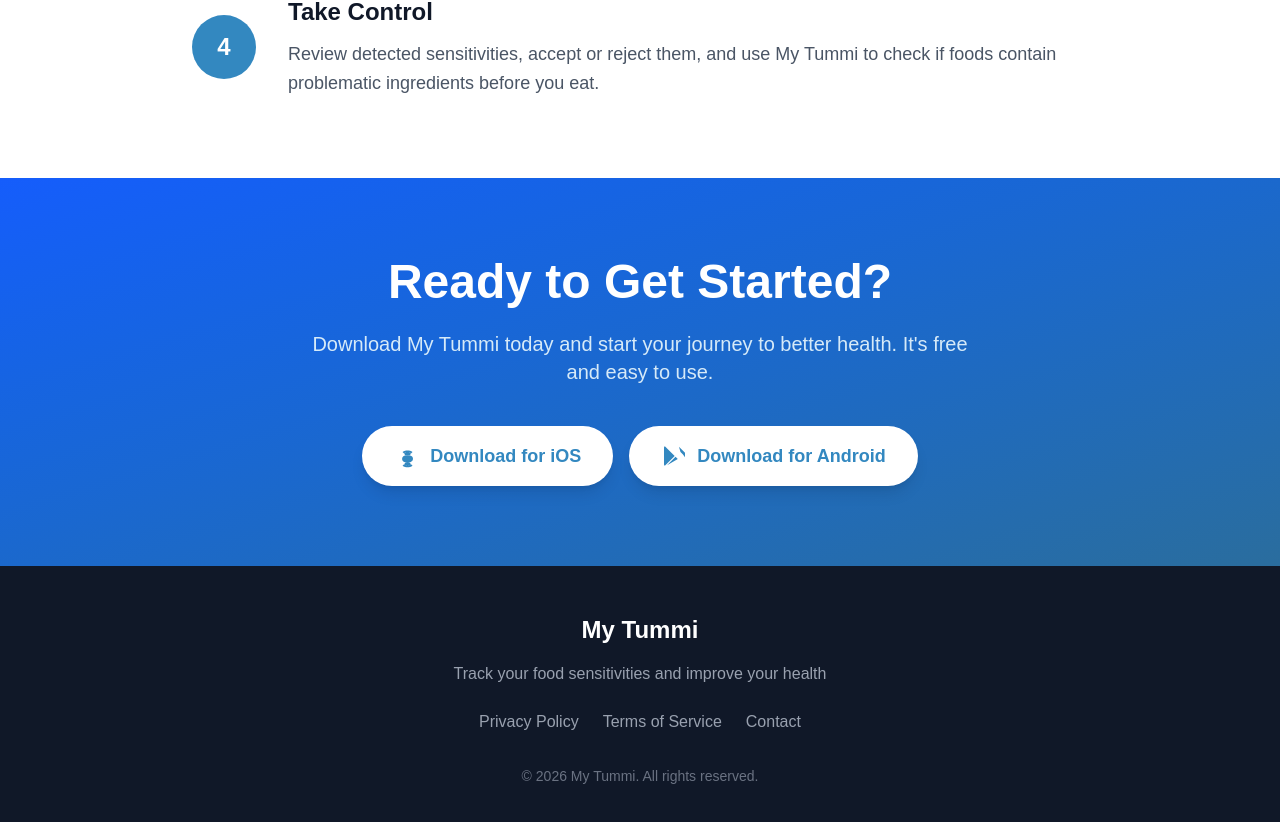
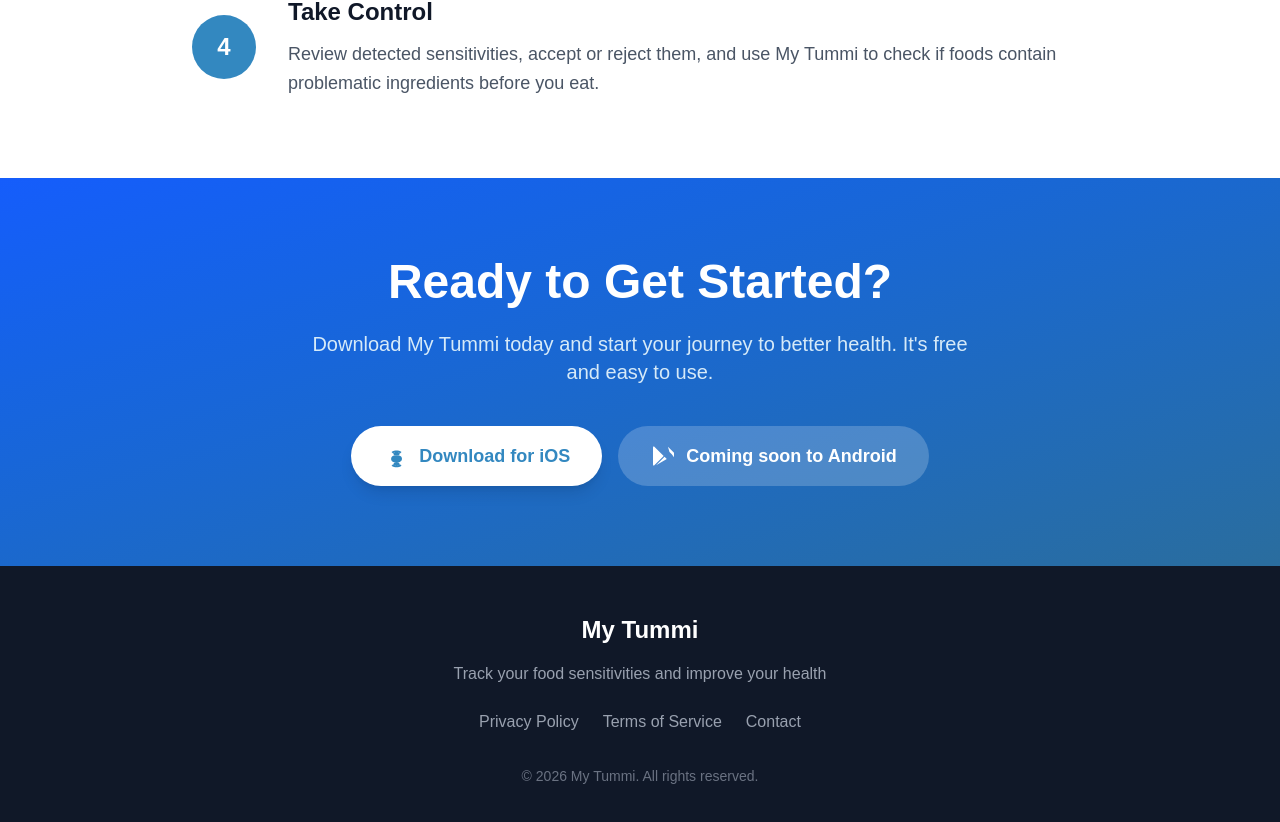
Before and after one commit to ghazi-arman/mytummi-website, a Next.js app: page / in a window 1280 px wide. Shown: the part 2295-3117 px from the top of the page. Built offline with nearby package versions, Linux system fonts and the light colour scheme.

Commit message:
Add link to ios app and replace download for android button to coming soon to android

```diff
--- a/app/page.tsx
+++ b/app/page.tsx
@@ -228,7 +228,9 @@
           </p>
           <div className="flex flex-col sm:flex-row gap-4 justify-center items-center">
             <a
-              href="#"
+              href="https://apps.apple.com/us/app/my-tummi/id6761124782"
+              target="_blank"
+              rel="noopener noreferrer"
               className="bg-white text-primary px-8 py-4 rounded-full text-lg font-semibold hover:bg-gray-100 transition-all transform hover:scale-105 shadow-lg flex items-center gap-3"
             >
               <svg className="w-6 h-6" fill="currentColor" viewBox="0 0 24 24">
@@ -236,15 +238,12 @@
               </svg>
               Download for iOS
             </a>
-            <a
-              href="#"
-              className="bg-white text-primary px-8 py-4 rounded-full text-lg font-semibold hover:bg-gray-100 transition-all transform hover:scale-105 shadow-lg flex items-center gap-3"
-            >
+            <div className="bg-white/20 text-white px-8 py-4 rounded-full text-lg font-semibold flex items-center gap-3 cursor-default">
               <svg className="w-6 h-6" fill="currentColor" viewBox="0 0 24 24">
                 <path d="M3 20.5v-17c0-.59.34-1.11.84-1.35L13.69 12l-9.85 9.85c-.5-.24-.84-.76-.84-1.35zm13.81-5.38L6.05 21.34l8.49-8.49 2.27 2.27zm4.95-4.95l-2.27-2.27L17.95 2.66l8.49 8.49-2.27 2.27z"/>
               </svg>
-              Download for Android
-            </a>
+              Coming soon to Android
+            </div>
           </div>
         </div>
       </section>
```
